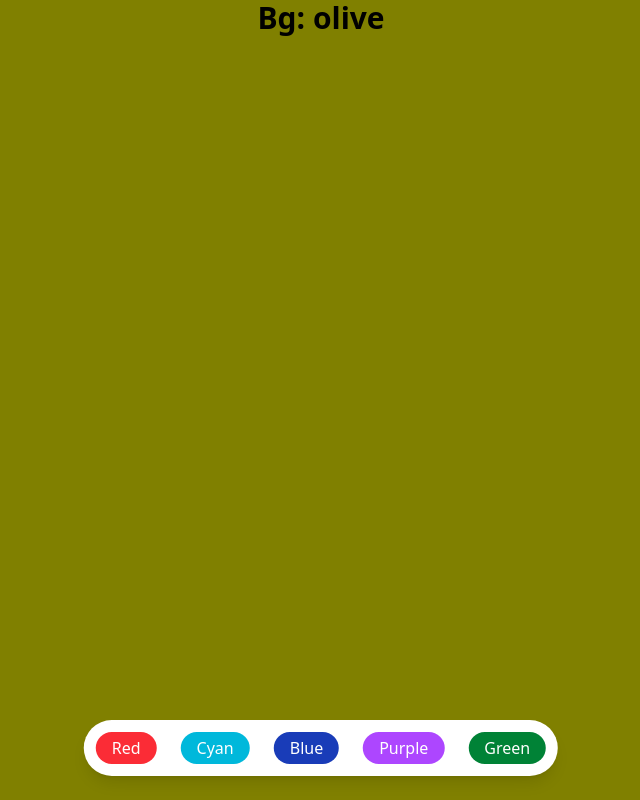
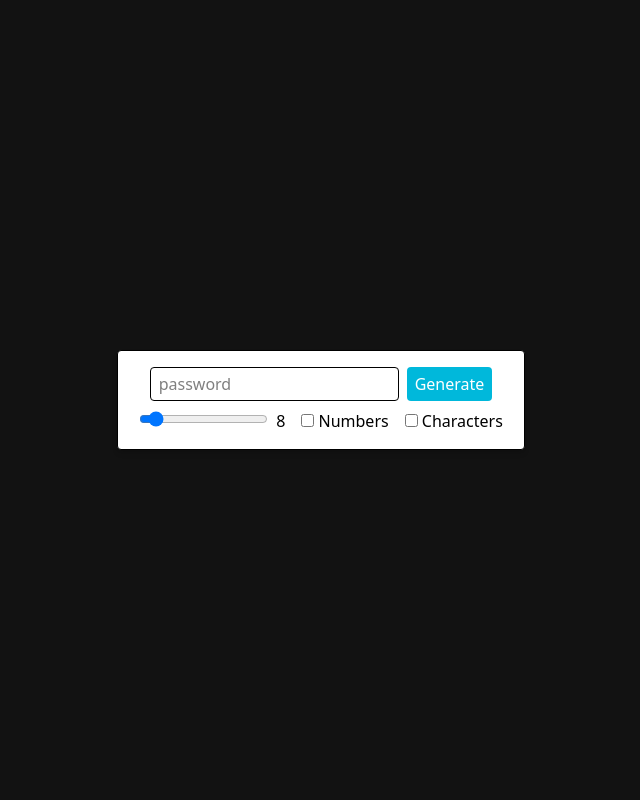
Before and after one commit to AbdulAdnan7/ReactLearns, a React (Vite) app: page / in a window 1280 px wide. Shown: the whole page, without its empty margins (319-959 px from the left). Built offline with nearby package versions, Linux system fonts and the light colour scheme.

Commit message:
Project 2 Done learned about creating random password using react

```diff
--- a/src/App.jsx
+++ b/src/App.jsx
@@ -3,13 +3,18 @@ import reactLogo from './assets/react.svg'
 import viteLogo from '/vite.svg'
 import './App.css'
 import BackChanger from './Components/BackChanger'
+import Todo from './Components/Todo'
+import PassGen from './Components/PassGen'
 
 function App() {
   const [count, setCount] = useState(0)
 
   return (
     <>
-     <BackChanger />
+    <PassGen />
+
+{/*     <Todo /> */}
+{/*      <BackChanger /> */}
     </>
   )
 }
--- /dev/null
+++ b/src/Components/PassGen.jsx
@@ -0,0 +1,61 @@
+import React, { useState } from 'react'
+
+const PassGen = () => {
+    const [length, setLength] = useState(8);
+    const [charSelected, setCharSelected] = useState(false);
+    const [numberSelected, setNumberSelected] = useState(false);
+    const [password, setPassword] = useState('');
+
+
+   const generatePassword = () => {
+    let pass = '';
+    let str = 'abcdefghijklmnopqrstuvwxyzABCDEFGHIJKLMNOPQRSTUVWXYZ';
+
+    if(numberSelected) {
+        str += '0123456789'
+    }
+
+    if(charSelected) {
+        str += '!@#$%^&*()_+{}[]'
+    }
+
+
+    for(let i = 0; i< length; i++) {
+        const randomNums = Math.floor(Math.random() * str.length);
+        pass += str[randomNums]
+    }
+   setPassword(pass)
+   }
+
+    return (
+        <>
+
+            <div className='bg-[#121212] flex justify-center items-center min-h-screen'>
+                <div className='bg-white flex flex-col justify-center items-center w-102 p-4 border rounded shadow-md'>
+                    <div className='flex'>
+                        <input
+                            type="text"
+                            placeholder='password'
+                            value={password}
+                            readOnly={true}
+                            className='border w-full px-2 py-1 rounded'
+                        />
+                        <button onClick={generatePassword} className='bg-cyan-500 text-white px-2 py-1 ml-2 rounded'>Generate</button>
+                    </div>
+                    <div className='block mt-2 '>
+                        <label className='gap-40'>
+                            <input type="range" className='mr-2' value={length} onChange={(e) => setLength(e.target.valueAsNumber)} />{length}
+                            <input type="checkbox" checked={numberSelected} onChange={(e) => setNumberSelected(!numberSelected)}    name='Numbers' className='ml-4' /> Numbers
+                            <input type="checkbox" checked={charSelected} onChange={(e) => setCharSelected(!charSelected)}   name='characters' className='ml-4' /> Characters
+                        </label>
+
+                    </div>
+                </div>
+            </div>
+
+
+        </>
+    )
+}
+
+export default PassGen
--- /dev/null
+++ b/src/Components/Todo.jsx
@@ -0,0 +1,9 @@
+import React from 'react'
+
+const Todo = () => {
+  return (
+    <div className='text-white'>Todo</div>
+  )
+}
+
+export default Todo
```
